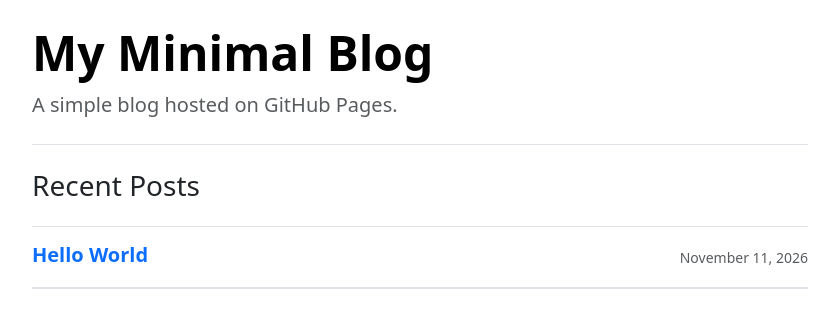
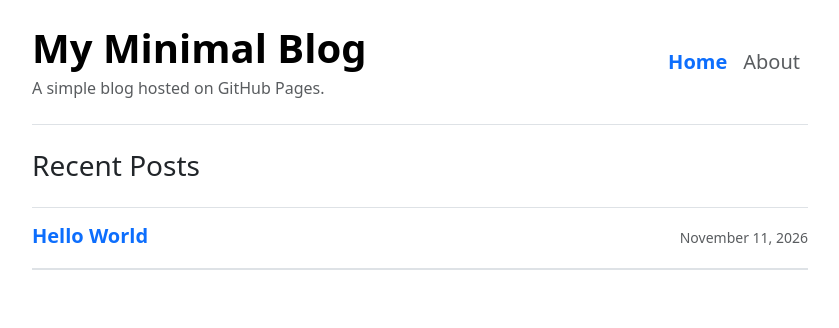
Before and after one commit to RHatDev/rhatdev.github.io, a Jekyll site: the page built from index.html, in a window 1280 px wide. Shown: the top 328 px of the page, without its empty margins (220-1059 px from the left). Built offline with Jekyll 4.4.1, drawn with Linux system fonts in a browser that asks for light colours.

Commit message:
adding about

```diff
--- a/_layouts/default.html
+++ b/_layouts/default.html
@@ -4,25 +4,27 @@
     <meta charset="UTF-8">
     <meta name="viewport" content="width=device-width, initial-scale=1.0">
     <title>{{ page.title | default: site.title }}</title>
-
-    <!-- Bootstrap 5 CSS -->
     <link href="https://cdn.jsdelivr.net/npm/bootstrap@5.3.3/dist/css/bootstrap.min.css" rel="stylesheet">
 </head>
 <body>
     <div class="container" style="max-width: 800px;">
-        <header class="py-4 mb-4 border-bottom">
-            <h1 class="display-5 fw-bold">
-                <a href="{{ '/' | relative_url }}" class="text-decoration-none text-body-emphasis">{{ site.title }}</a>
-            </h1>
-            <p class="fs-5 text-body-secondary mb-0">{{ site.description }}</p>
+        <header class="py-4 mb-4 border-bottom d-flex flex-column flex-md-row align-items-md-center justify-content-between">
+            <div>
+                <h1 class="display-6 fw-bold mb-0">
+                    <a href="{{ '/' | relative_url }}" class="text-decoration-none text-body-emphasis">{{ site.title }}</a>
+                </h1>
+                <p class="text-body-secondary mb-0 mt-1">{{ site.description }}</p>
+            </div>
+
+            <nav class="nav mt-3 mt-md-0 fs-5">
+                <a class="nav-link px-2 {% if page.url == '/' %}text-primary fw-bold{% else %}text-body-secondary{% endif %}" href="{{ '/' | relative_url }}">Home</a>
+                <a class="nav-link px-2 {% if page.url == '/about.html' %}text-primary fw-bold{% else %}text-body-secondary{% endif %}" href="{{ '/about.html' | relative_url }}">About</a>
+            </nav>
         </header>
 
         <main>
             {{ content }}
         </main>
     </div>
-
-    <!-- Bootstrap 5 JS Bundle (Optional, for interactive components) -->
-    <script src="https://cdn.jsdelivr.net/npm/bootstrap@5.3.3/dist/js/bootstrap.bundle.min.js"></script>
 </body>
 </html>
```
Also changed, not shown: about.md (added, +15 -0 lines).
